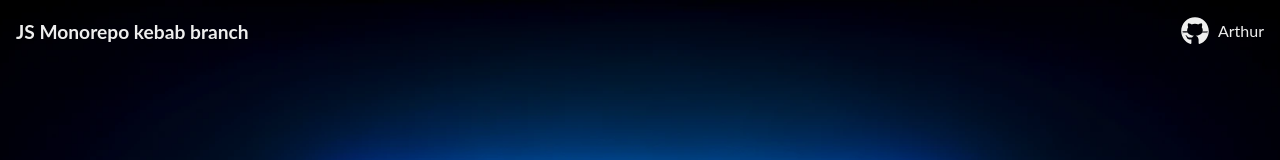
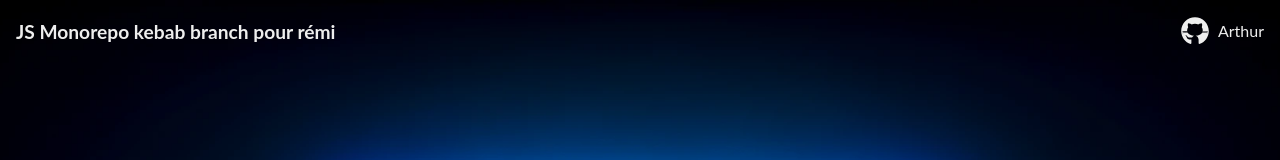
Before and after one commit to WildCodeSchool-2024-09/toulouse-p2-weatherly, a React (Vite) app in the folder client/: page / in a window 1280 px wide. Shown: the top 160 px of the page. Built offline with nearby package versions, Linux system fonts and the light colour scheme.

Commit message:
feat: change headline text

```diff
--- a/client/src/App.tsx
+++ b/client/src/App.tsx
@@ -4,7 +4,7 @@ function App() {
   return (
     <>
       <header>
-        <h1 className="logo">JS Monorepo kebab branch</h1>
+        <h1 className="logo">JS Monorepo kebab branch pour rémi </h1>
       </header>
 
       <nav className="navbar">
```
